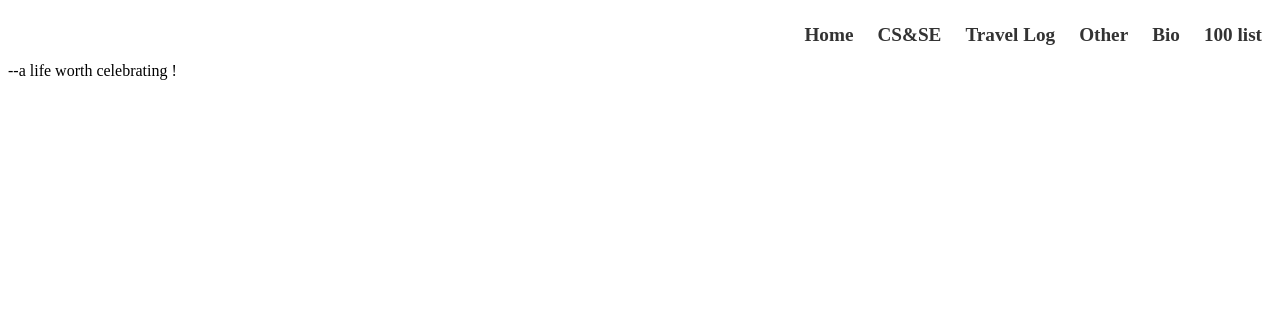
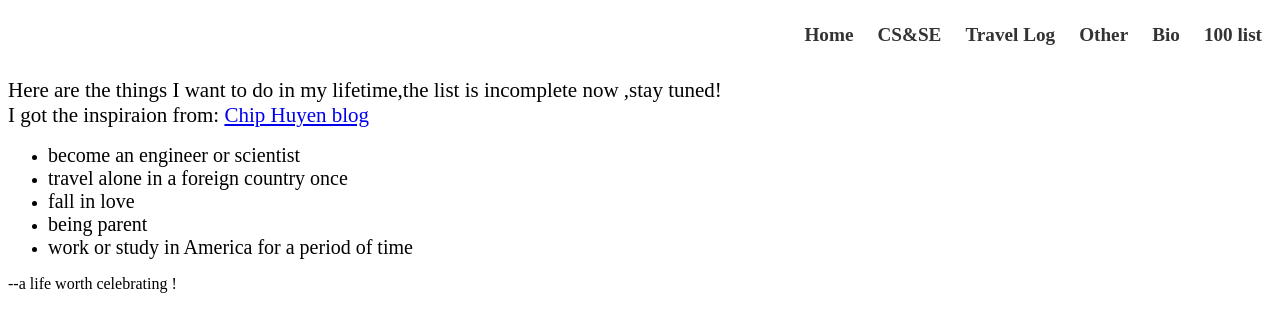
Before and after one commit to wangzdev/wangzdev.github.io, a Jekyll site: the page built from _pages/toDoList.markdown, in a window 1280 px wide. Shown: the top 332 px of the page. Built offline with Jekyll 4.4.1, drawn with Linux system fonts in a browser that asks for light colours.

Commit message:
to do list

```diff
--- a/_pages/index.markdown
+++ b/_pages/index.markdown
@@ -10,7 +10,7 @@ permalink: /
   Hi, I am Wang Zhen ,welcome to my personal website !<br><br>
 I am a software engineer based in China and always passionate about building things and the theoritical part of computer science.<br><br>
 Currently, things I am interested in include :<br><br>
-<span style="font-size:18px;">
+<span style="font-size:18px;color:gray;">
 operating system, web&system security ,programming language <br><br>
 machine learning ,training and tuning of deep neural network and multi modality model<br><br>
 distributd computing and storage<br><br>
--- a/_pages/toDoList.markdown
+++ b/_pages/toDoList.markdown
@@ -3,3 +3,12 @@ layout: default
 title: 100 list
 permalink: /100-list/
 ---
+<span style="font-size:21px;">
+Here are the things I want to do in my lifetime,the list is incomplete now ,stay tuned!<br>
+I got the inspiraion from:   <a href="https://huyenchip.com/list-100/">Chip Huyen blog</a>
+</span>
+* <span style="font-size:20px;"> become an engineer or scientist</span>
+* <span style="font-size:20px;"> travel alone in a foreign country once</span>
+* <span style="font-size:20px;">fall in love</span>
+* <span style="font-size:20px;">being parent</span>
+* <span style="font-size:20px;"> work or study in America for a period of time</span>
```
Also changed, not shown: 1 other file.
